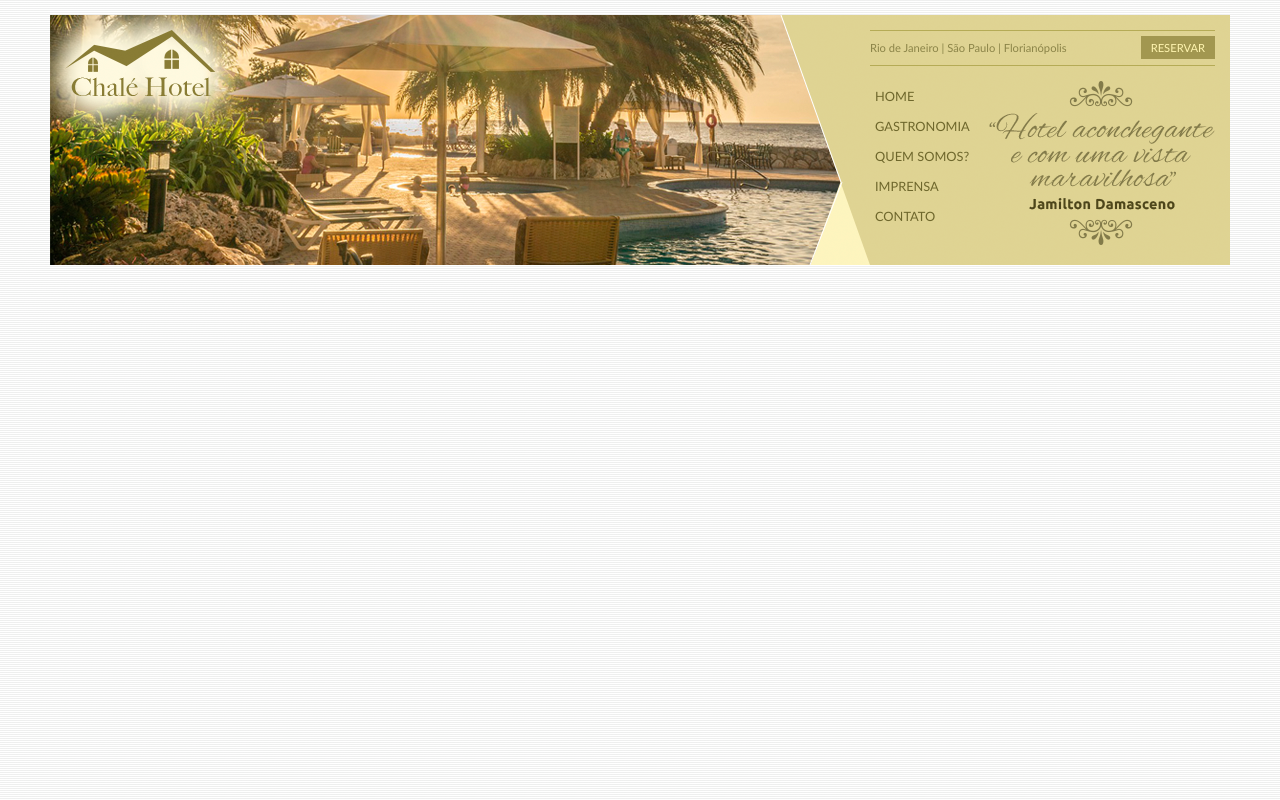
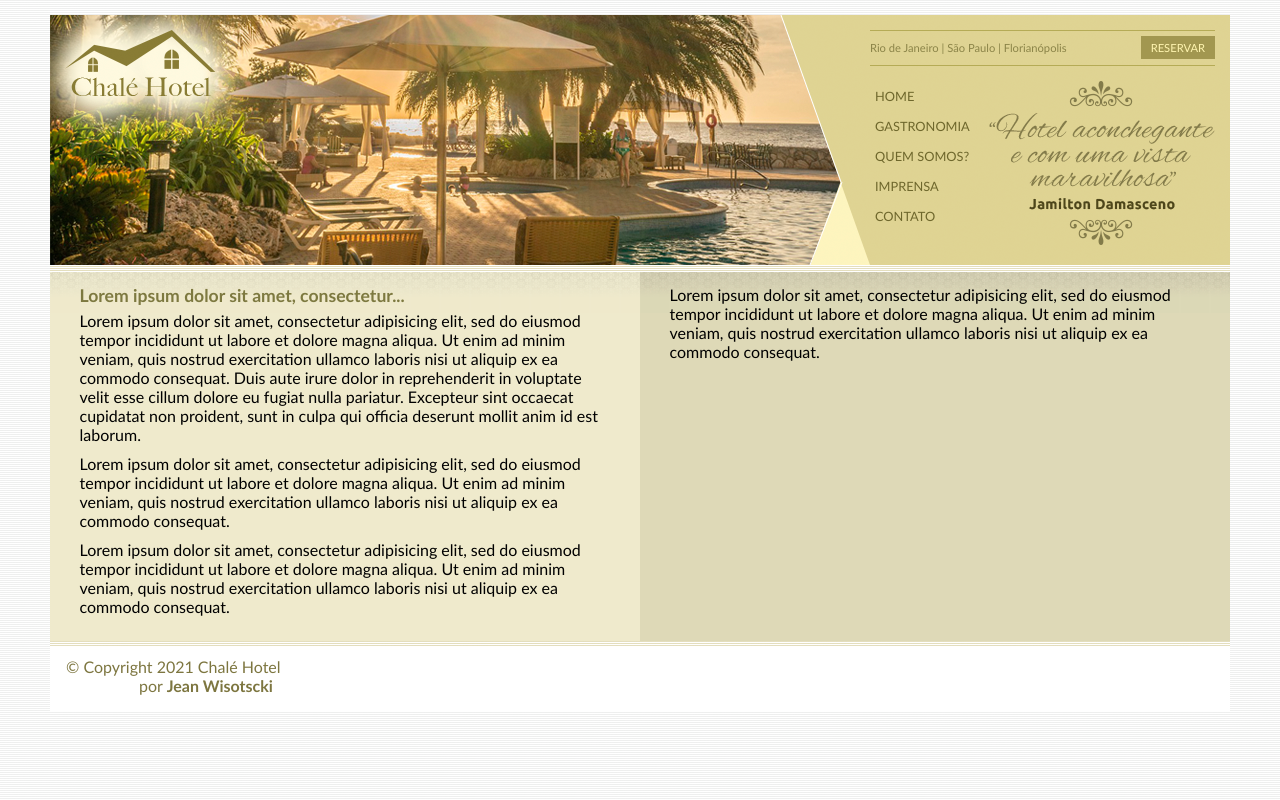
Before and after one commit to jeanwisotscki/chale-hotel, a plain HTML site: page index.html in a window 1280 px wide. Drawn offline with Linux system fonts and the light colour scheme.

Commit message:
Finalizado o conteudo principal e o rodapé

```diff
--- a/css/style.css
+++ b/css/style.css
@@ -15,6 +15,17 @@ ul{
 	list-style: none;
 }
 
+h2{
+	color: #7d7940;
+	font-size: 1.1em;
+	padding: 5px 0;
+}
+
+p{
+	font-size: 1em;
+	margin-bottom: 10px;
+}
+
 /*
 ** ESTRUTURA DO SITE **
 */
@@ -26,7 +37,7 @@ body{
 }
 
 #container{
-	background: #ede9cc;
+	background: #ede9cc url(../imagens/bg-container.png) top center repeat-y;
 	margin: 0 auto;
 	min-width: 740px;
 	max-width: 1180px;
@@ -132,3 +143,37 @@ ul#navegacao a:hover{
 	height: 164px;
 	float: right;
 }
+
+/*
+** ÁREA DE CONTEÚDOS **
+*/
+
+#area-principal{
+	float: left;
+	width: 50%;
+	background: url(../imagens/bg-area-principal.png) top left repeat-x;
+	padding: 15px 0;
+}
+
+#area-lateral{
+	float: right;
+	width: 50%;
+	background: url(../imagens/bg-area-lateral.png) top left repeat-x;
+	padding: 20px 0;
+}
+
+.conteudo{
+	margin: 0 auto;
+	width: 90%;
+}
+
+/*
+** RODAPÉ **
+*/
+
+#rodape{
+	clear: both;
+	padding: 16px;
+	background: #fff url(../imagens/bg-rodape.png) repeat-x top;
+	color: #7d7640;
+}
--- a/index.html
+++ b/index.html
@@ -50,9 +50,58 @@
 
 				</div> <!-- /fim do menu -->
 
-			</div> <!-- /fim do topo -->
+			</div> <!-- fim do /topo -->
 
-		</div> <!-- /fim do container -->
+			<div id="area-principal"> <!-- inicio principal -->
+				<div class="conteudo">
+
+					<h2>
+						Lorem ipsum dolor sit amet, consectetur...
+					</h2>
+
+					<p>
+						Lorem ipsum dolor sit amet, consectetur adipisicing elit, sed do eiusmod
+						tempor incididunt ut labore et dolore magna aliqua. Ut enim ad minim veniam,
+						quis nostrud exercitation ullamco laboris nisi ut aliquip ex ea commodo
+						consequat. Duis aute irure dolor in reprehenderit in voluptate velit esse
+						cillum dolore eu fugiat nulla pariatur. Excepteur sint occaecat cupidatat non
+						proident, sunt in culpa qui officia deserunt mollit anim id est laborum.
+					</p>
+
+					<p>
+						Lorem ipsum dolor sit amet, consectetur adipisicing elit, sed do eiusmod
+						tempor incididunt ut labore et dolore magna aliqua. Ut enim ad minim veniam,
+						quis nostrud exercitation ullamco laboris nisi ut aliquip ex ea commodo
+						consequat.
+					</p>
+
+					<p>
+						Lorem ipsum dolor sit amet, consectetur adipisicing elit, sed do eiusmod
+						tempor incididunt ut labore et dolore magna aliqua. Ut enim ad minim veniam,
+						quis nostrud exercitation ullamco laboris nisi ut aliquip ex ea commodo
+						consequat.
+					</p>
+
+				</div>
+			</div> <!-- fim /principal -->
+
+			<div id="area-lateral"> <!-- inicio lateral -->
+				<div class="conteudo">
+					<p>
+						Lorem ipsum dolor sit amet, consectetur adipisicing elit, sed do eiusmod
+						tempor incididunt ut labore et dolore magna aliqua. Ut enim ad minim veniam,
+						quis nostrud exercitation ullamco laboris nisi ut aliquip ex ea commodo
+						consequat.
+					</p>
+				</div>
+			</div> <!-- fim /lateral -->
+
+			<div id="rodape"> <!-- RODAPÉ -->
+				<span>&copy; Copyright 2021 Chalé Hotel</span><br>
+				<span style="padding-left: 73px;">por <strong>Jean Wisotscki</strong></span>
+			</div>
+
+		</div> <!-- fim do /container -->
 
 	</body>
 
```
